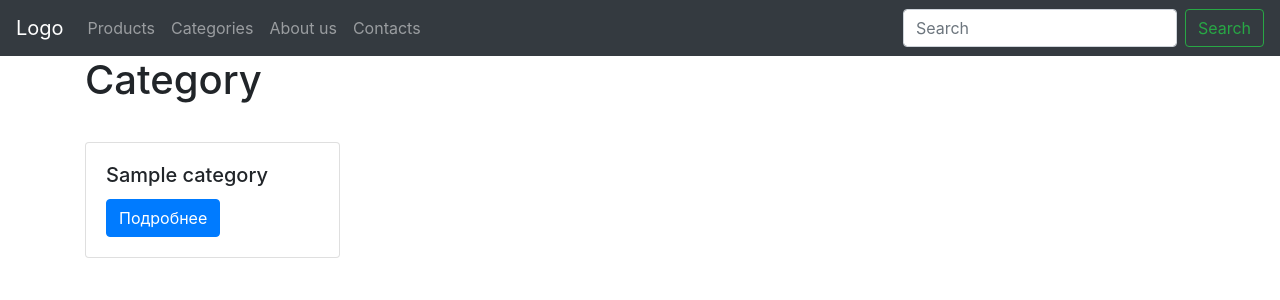
After one commit to dgrechin/Skillup-811-shop, a Symfony app: template templates/categories/index.html.twig in a window 1280 px wide. The commit adds this page. Shown: the top 300 px of the page. Run offline with Twig, Linux system fonts and the light colour scheme; the template is opened without the code that fills it: most values are stand-ins (such as "Sample title", 1, 10 or a date in 2020); some libraries are stand-ins or nearby versions.

Commit message:
we made categories

```diff
--- a/templates/base.html.twig
+++ b/templates/base.html.twig
@@ -19,10 +19,10 @@
         <div class="navbar-collapse collapse show" id="navbarSupportedContent">
             <ul class="navbar-nav sm-auto">
                 <li class="nav-item">
-                    <a class="nav-link" href="{{ path('category', {'slug': 'tv'}) }}">Televisions </a>
+                    <a class="nav-link" href="#">Products </a>
                 </li>
                 <li class="nav-item">
-                    <a class="nav-link" href="{{ path('category', {'slug': 'media'}) }}">Media</a>
+                    <a class="nav-link" href="{{ path('categories') }}">Categories</a>
                 </li>
                 <li class="nav-item">
                     <a class="nav-link" href="{{ path('about') }}">About us </a>
--- /dev/null
+++ b/templates/categories/index.html.twig
@@ -0,0 +1,19 @@
+{% extends 'base.html.twig' %}
+
+{% block title %}Category{% endblock %}
+
+{% block body %}
+ <h1> Category</h1>
+    <div class="row">
+        {% for category in categories %}
+            <div class="col-sm-3" style="margin-top: 30px">
+                <div class="card">
+                    <div class="card-body">
+                        <h5 class="card-title"> {{ category.name }}</h5>
+                        <a href="{{ path('category_item', {'id': category.id}) }}" class="btn btn-primary">Подробнее</a>
+                    </div>
+                </div >
+            </div>
+        {% endfor %}
+    </div>
+{% endblock %}
```
Also changed, not shown: src/Controller/CategoriesController.php (added, +37 -0 lines), src/Controller/CategoryController.php (deleted, +0 -31 lines), src/Entity/Product.php (+17 -0 lines), templates/categories/item.html.twig (added, +25 -0 lines), templates/category/index.html.twig (deleted, +0 -7 lines).
